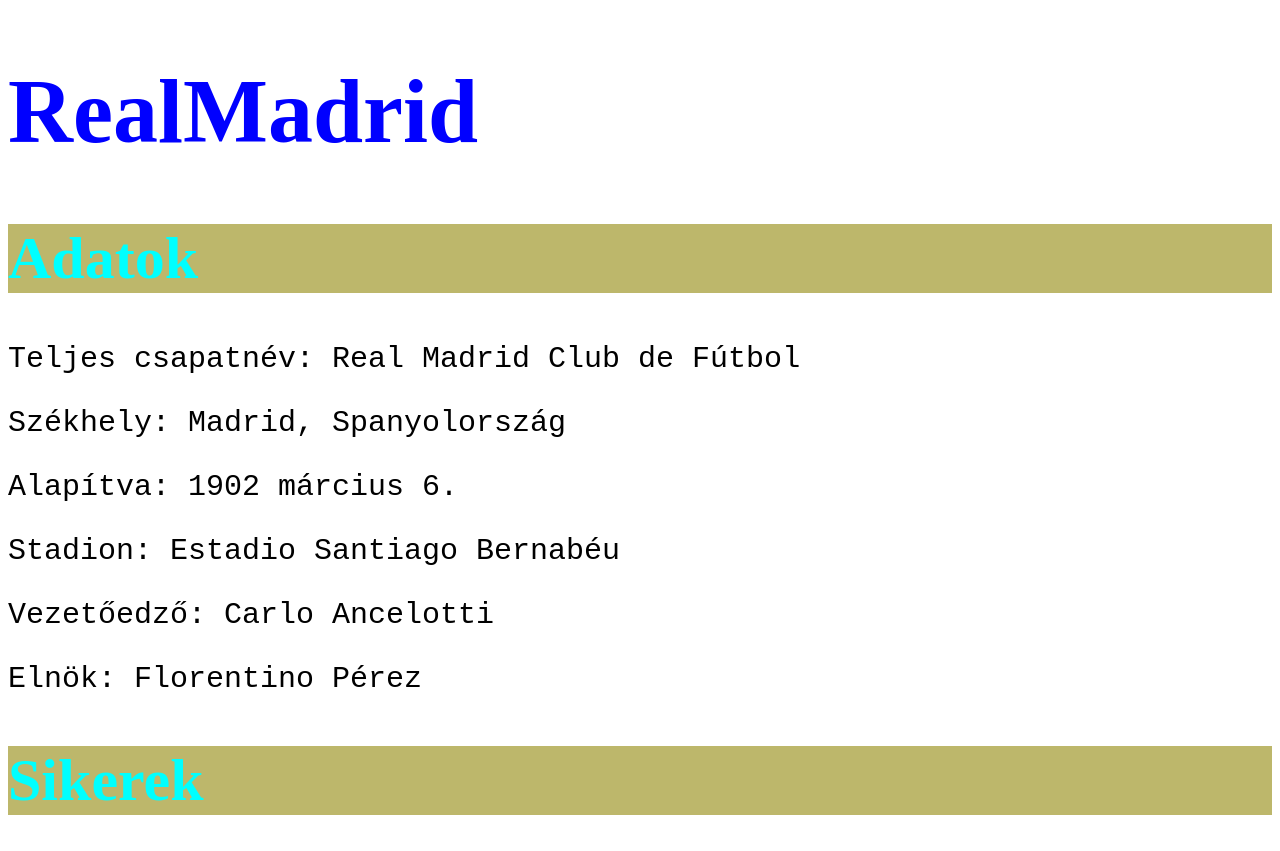
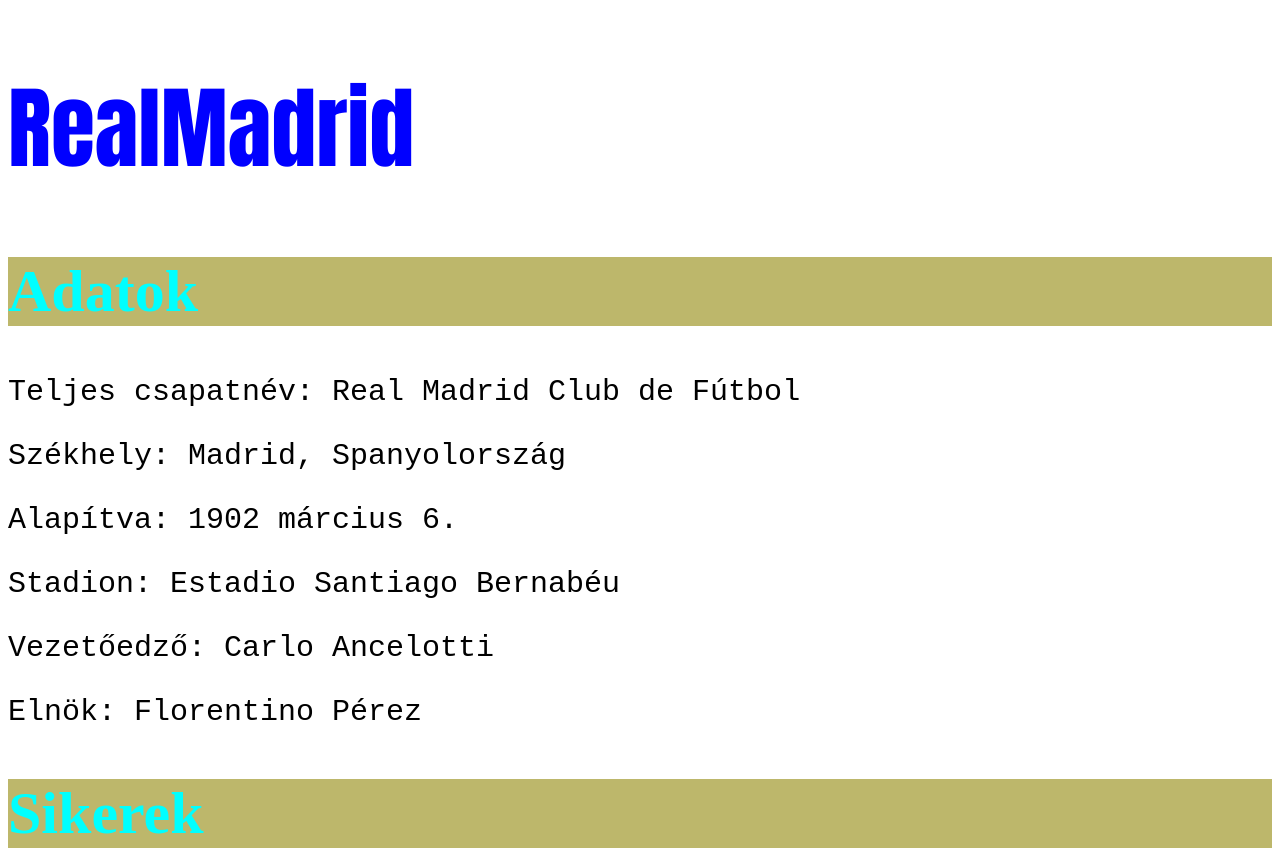
Before and after one commit to horvathmar/horvathmar, a plain HTML site: page RealMadrid.html in a window 1280 px wide. Shown: the top 851 px of the page. Drawn offline with Linux system fonts and the light colour scheme.

Commit message:
gyakorlás képpel

```diff
--- a/RealMadrid.html
+++ b/RealMadrid.html
@@ -22,7 +22,7 @@
 
 </body>
 </html>
-<h1 style="color: blue; font-size: 90px">RealMadrid</h1>
+<h1 style="color: blue; font-size: 90px;font-family: Impact, Haettenschweiler, 'Arial Narrow Bold', sans-serif;">RealMadrid</h1>
 <h2>Adatok</h2>
 <p>Teljes csapatnév: Real Madrid Club de Fútbol</p>
 <p>Székhely: Madrid, Spanyolország</p>
@@ -38,3 +38,4 @@
 <p>Világkupa győzelem: 3 alkalommal</p>
 <h2>Források</h2>
 <a style="font-size: 30px;" href="https://hu.wikipedia.org/wiki/Real_Madrid_CF">https://hu.wikipedia.org/wiki/Real_Madrid_CF</a>
+<img src="https://www.google.com/url?sa=i&url=https%3A%2F%2Flogos-download.com%2F5636-real-madrid-cf-logo-download.html&psig=AOvVaw2KWIpxknIzOLhnrAb51CvZ&ust=1664893344261000&source=images&cd=vfe&ved=0CAkQjRxqFwoTCLDno7CpxPoCFQAAAAAdAAAAABAD" alt="RealMadridlogo">
```
